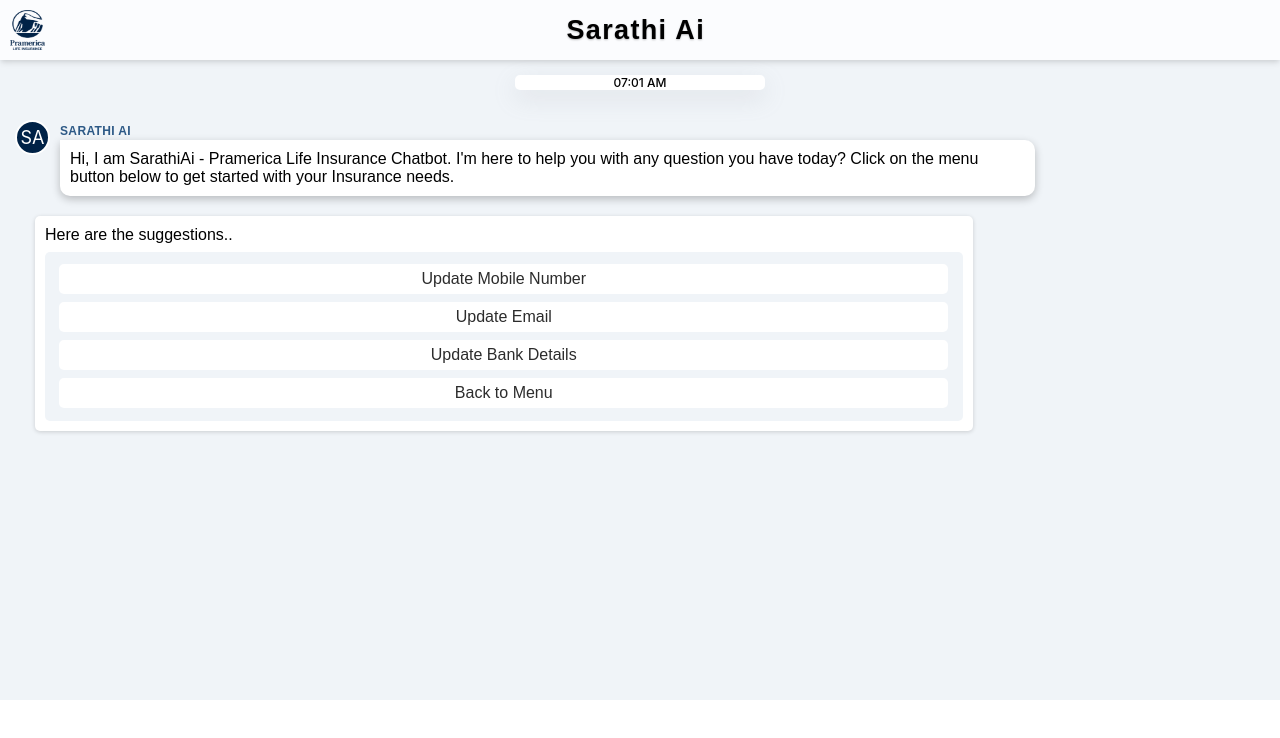
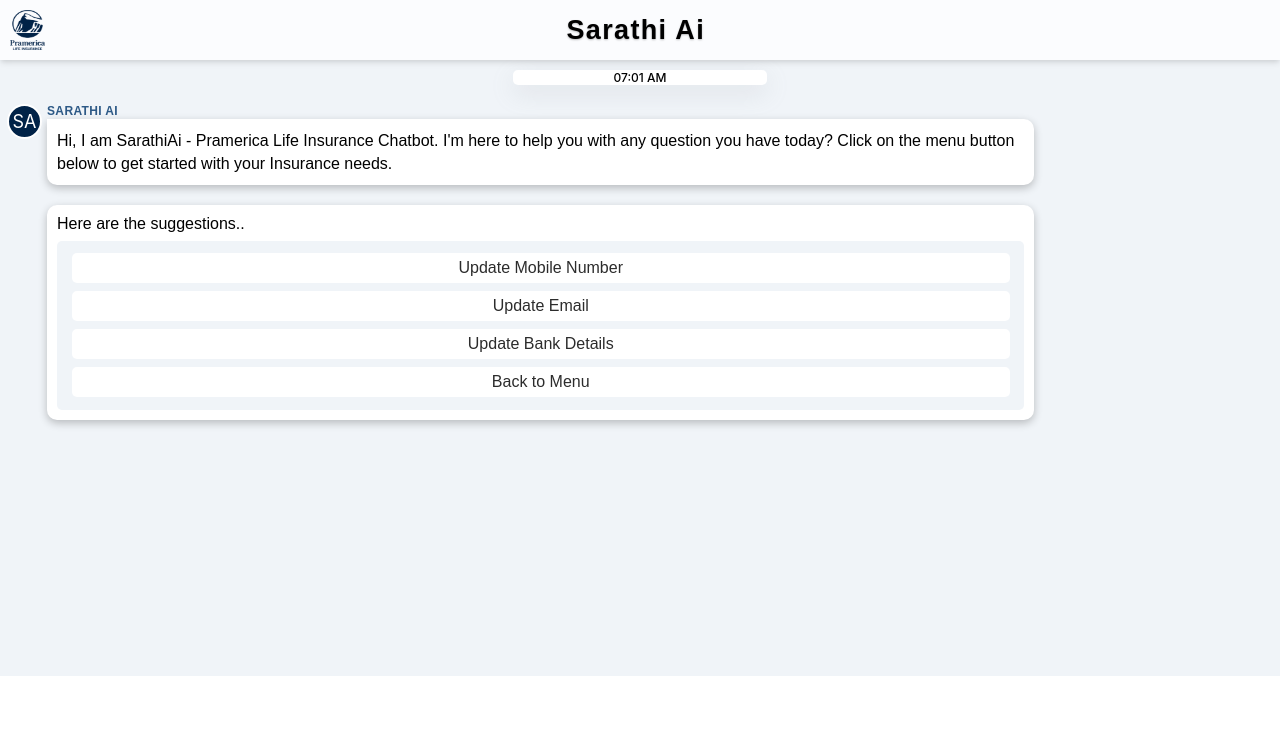
Before and after one commit to Abhinav-Desh/SarathiUI, a React (Create React App) app in the folder sarathiui/: page / in a window 1280 px wide. Shown: the top 738 px of the page. Built offline with nearby package versions, Linux system fonts and the light colour scheme.

Commit message:
add some css

```diff
--- a/sarathiui/src/App.css
+++ b/sarathiui/src/App.css
@@ -96,9 +96,9 @@
 }
 
 .mainContent-container{
-  height: 80vh;
+  height: 77vh;
   overflow: auto;
-  padding: 15px;
+  padding: 10px 7px;
   background-color: #f0f4f8;
 }
 
@@ -115,6 +115,7 @@
  align-items: center;
  justify-content: center;
  width: 100%;
+ margin-bottom: -16px;
 }
 
 .time-live{
@@ -131,16 +132,18 @@
   margin-top: 10px;
   display: flex;
   align-items: flex-start;
-  gap: 10px;
+  gap: 5px;
 }
 
 .sender-logo{
   height: 35px;
+  position: relative;
   width: 35px;
   border-radius: 50%;
   background-color:  #002247;
   border: 2px solid #fff;
   color: #fff;
+  margin-top: 5px;
   display: flex;
   align-items: center;
   justify-content: center;
@@ -149,21 +152,21 @@
 }
 
 .sender-message{
-  position: relative;
   border-radius: 10px;
   max-width: 78%;
   padding: 10px;
   background-color: #fff;
   font-family: sans-serif;
   color: black;
+  position: relative;
   margin-top: 20px;
   border-top-left-radius: 0;
-  box-shadow: rgba(0, 0, 0, 0.24) 0px 3px 8px;
+  box-shadow: #0000003d 0px 3px 8px;
 }
 
 .ai-name{
   position: absolute;
-  top: -16px;
+  top: -15px;
   left: 0;
   color: #2d5986;
   font-size: 12px;
@@ -178,15 +181,15 @@
   flex-direction: column;
   /* gap: 8px; */
   height: 215px;
-  margin-left: 20px;
-  max-width: 75%;
+  margin-left: 40px;
+  max-width: 78%;
   padding: 10px;
   font-family: sans-serif;
   /* background-color: #dadada */
   background-color: #fff;
-  border-radius: 5px;
+  border-radius: 10px;
   /* border: 1px solid #dbdbdb; */
-  box-shadow: rgba(0, 0, 0, 0.16) 0px 1px 4px;
+  box-shadow: #0000003d 0px 3px 8px;
   font-family: sans-serif;
 }
 
--- a/sarathiui/src/components/MainContent.tsx
+++ b/sarathiui/src/components/MainContent.tsx
@@ -32,7 +32,12 @@
         </div>
         <div className="sender-content">
             <div className="sender-logo">SA</div>
-            <div className='sender-message'><div className='ai-name'>SARATHI AI</div>Hi, I am SarathiAi - Pramerica Life Insurance Chatbot. I'm here to help you with any question you have today?  Click on the menu button below to get started with your Insurance needs.</div>
+
+            <div className='sender-message'>
+            <div className="ai-name">SARATHI AI</div>
+                <div className='sender-text' style={{lineHeight:'23px'}}> Hi, I am SarathiAi - Pramerica Life Insurance Chatbot. I'm here to help you with any question you have today?  Click on the menu button below to get started with your Insurance needs.
+                </div>
+                </div>
             </div>
 
         <div className="suggestions">
```
